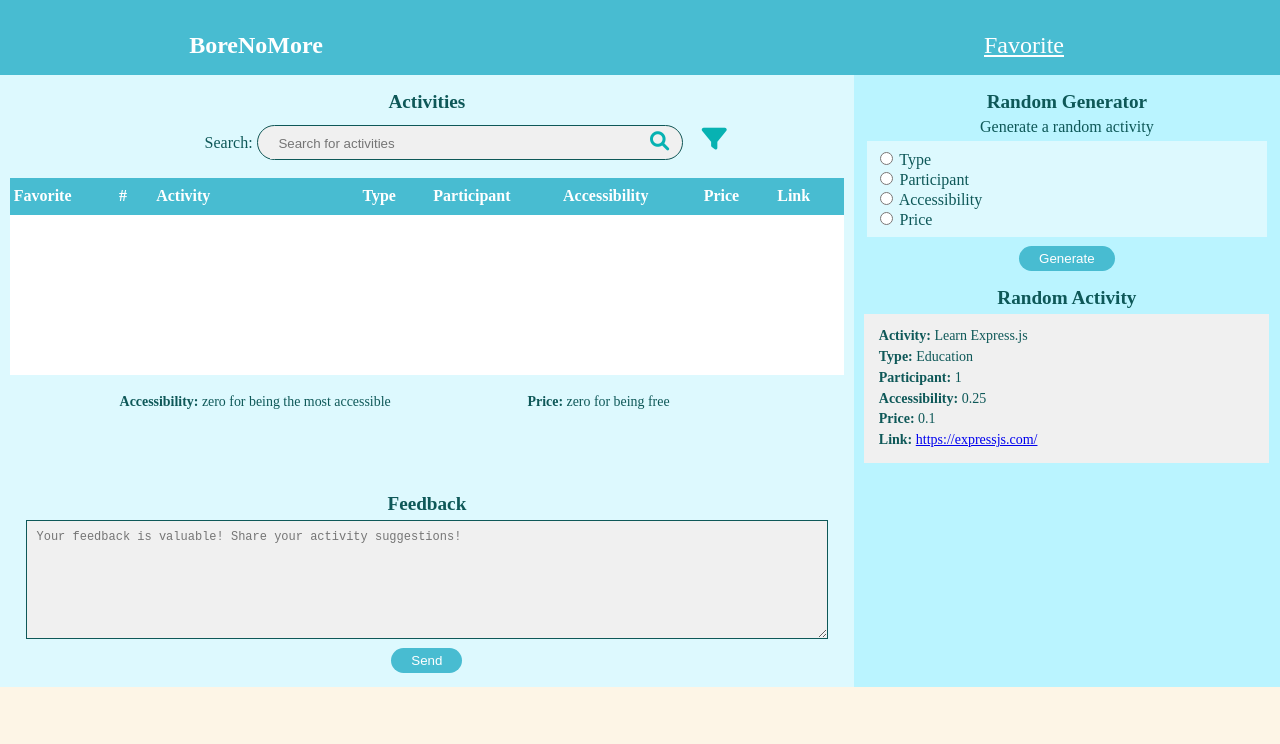
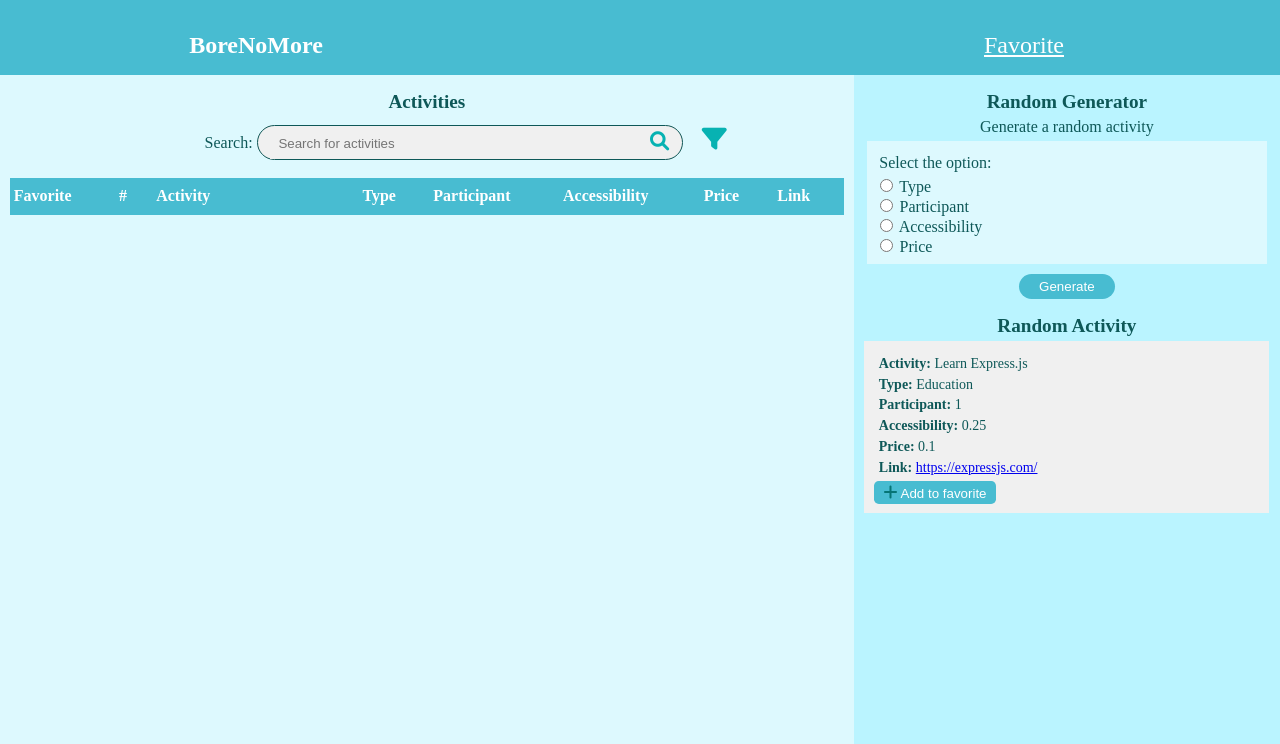
Before and after one commit to vorleakyek/BoredNoMore, a website: page index.html in a window 1280 px wide. Both pictures are taken after a click on the button "Generate". Shown: the top 744 px of the page. Drawn offline with Linux system fonts and the light colour scheme; no server answers.

Commit message:
Adding random activity to the favorite list first version.

```diff
--- a/css/styles.css
+++ b/css/styles.css
@@ -366,3 +366,34 @@ div.apply button:focus {
   margin-top: 0;
   padding-top: 1rem;
 }
+
+.fa-plus {
+  font-size: 1rem;
+  color: #067575;
+}
+
+.add-fav-btn {
+  background-color: #48bcd1;
+  color: white;
+  border: none;
+  border-radius: 0.3rem;
+  padding: 0.2rem 0.6rem;
+  cursor: pointer;
+}
+
+.add-fav-btn:hover {
+  background-color: #07b2b2;
+}
+
+.add-fav-btn:active {
+  background-color: #067575;
+}
+
+.in-active {
+  background-color: lightgray;
+  color: darkgray;
+}
+
+.in-active:hover {
+  background-color: lightgray;
+}
--- a/index.html
+++ b/index.html
@@ -83,6 +83,7 @@
         <div class="option-wrapper">
           <form action="" id="option-form" class="option-form">
             <div>
+              <p>Select the option:</p>
               <input type="radio" id="type" name="gen-opt" value="type">
               <label for="type">Type</label>
               <div class="options flex hidden">
@@ -172,6 +173,9 @@
           <p><span class="bold">Price: </span><span class="price-text">0.1</p>
           <p><span class="bold">Link: </span><span class="link-span"><a class="link-text" href="https://expressjs.com/"
                 target="_blank"> https://expressjs.com/</a></span></p>
+          <button class="add-fav-btn" id="add-fav-btn">
+            <i class="fa-solid fa-plus"></i> Add to favorite
+          </button>
         </div>
       </div>
 
--- a/js/data.js
+++ b/js/data.js
@@ -4,8 +4,18 @@ let data = {
   view: 'home-page',
   activities: [],
   favorites: [],
-  nextFavoriteId: null
+  randomGenerator: {
+    activity: 'Learn Express.js',
+    accessibility: 0.25,
+    type: 'education',
+    participants: 1,
+    price: 0.1,
+    link: 'https://expressjs.com/',
+    key: '3943506'
+  }
 };
+
+localStorage.clear();
 
 const previousData = localStorage.getItem('activities');
 
--- a/js/main.js
+++ b/js/main.js
@@ -273,6 +273,8 @@ function handleApply(selector, arr, tbody, tableWrapper, filterPill, modal, over
 
 // ********************* IMPLEMENTING FEATURE 4 - Random Generator ******************** //
 const generateButton = document.querySelector('.btn-general');
+const addFavBtn = document.querySelector('#add-fav-btn');
+
 let link = 'https://www.boredapi.com/api/activity/';
 
 const optionForm = document.querySelector('#option-form');
@@ -315,6 +317,8 @@ optionForm.addEventListener('click', event => {
 
 generateButton.addEventListener('click', event => {
   event.preventDefault();
+  addFavBtn.setAttribute('disabled', 'false');
+  addFavBtn.classList.remove('in-active');
 
   for (const radio of radioButtons) {
     if (radio.checked && radio.value === 'type') {
@@ -353,8 +357,8 @@ function generate(link) {
       }
       return response.json();
     })
-    .then(data => {
-      const { activity, type, participants, price, accessibility, link } = data;
+    .then(dataResult => {
+      const { activity, type, participants, price, accessibility, link } = dataResult;
       const activityText = document.querySelector('.activity-text');
       const typeText = document.querySelector('.type-text');
       const participantText = document.querySelector('.participant-text');
@@ -380,6 +384,9 @@ function generate(link) {
         linkText.textContent = link;
         linkText.setAttribute('target', '_blank');
       }
+
+      data.randomGenerator = dataResult;
+
     })
     .catch(error => {
       console.error('Error', error);
@@ -428,6 +435,12 @@ const backHomeButton = document.querySelector('#home-page-button');
 // Set the initial view based on data.view
 viewSwap(data.view);
 
+addFavBtn.addEventListener('click', event => {
+  data.favorites.push(data.randomGenerator);
+  addFavBtn.setAttribute('disabled', 'true');
+  addFavBtn.classList.add('in-active');
+});
+
 favLink.addEventListener('click', event => {
   viewSwap('favorite-page');
 });
@@ -448,7 +461,7 @@ function handleFavActivity(event) {
     if (event.target.classList.contains('fa-solid')) {
       event.target.style.color = 'rgb(240, 199, 96)';
 
-      fetch(`http://www.boredapi.com/api/activity?key=${favKey}`)
+      fetch(`https://www.boredapi.com/api/activity?key=${favKey}`)
         .then(response => {
           if (!response.ok) {
             throw new Error('server status code: $response.status');
@@ -472,17 +485,22 @@ function handleFavActivity(event) {
 
 function viewSwap(dataView) {
   if (dataView === 'favorite-page') {
+    searchFormFav.reset();
+    filterPillFav.classList.add('hidden');
     favLink.classList.add('hidden');
     favPage.classList.remove('hidden');
     homePage.classList.add('hidden');
     data.view = dataView;
     updateBodyTable(data.favorites, favtBody, favTableWrapper, 'No favorite activities.');
   } else if (dataView === 'home-page') {
+    searchForm.reset();
+    filterPill.classList.add('hidden');
     favLink.classList.remove('hidden');
     favPage.classList.add('hidden');
     homePage.classList.remove('hidden');
     data.view = dataView;
-    updateBodyTable(data.activities, tbody, tableWrapper, null);
+    tbody.textContent = '';
+    createTableBody(data.activities, tbody);
   }
 }
 
@@ -491,3 +509,6 @@ function updateBodyTable(array, tableBody, tableWrapper, text) {
   array.length === 0 ? noMatchFound(tableBody, text) : createTableBody(array, tableBody);
   array.length <= 16 ? tableWrapper.classList.remove('height') : tableWrapper.classList.add('height');
 }
+
+// CONTINUE: handle clicking on the +Add to favorite multiple times and its styele
+// Regression test
```
